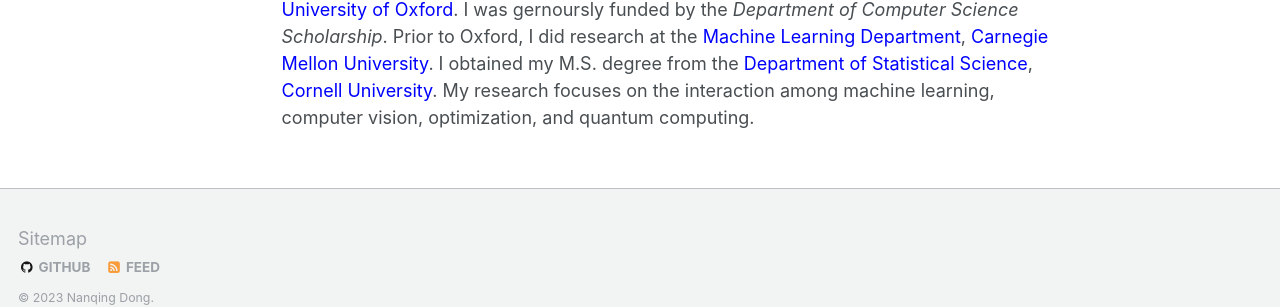
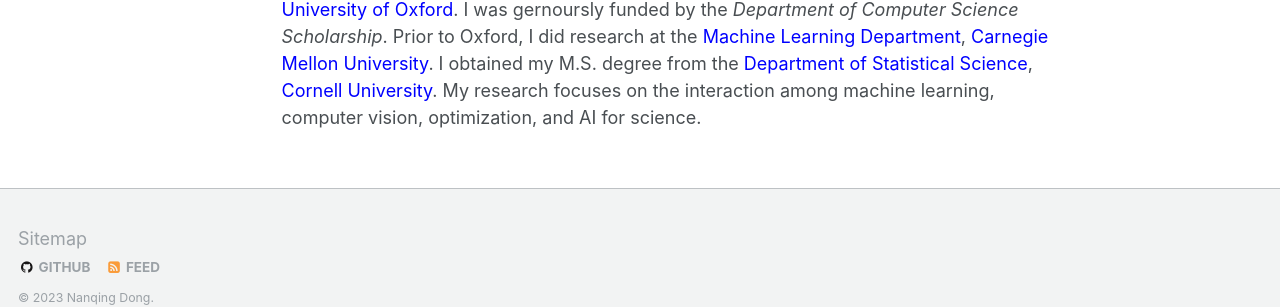
Before and after one commit to eveningdong/eveningdong.github.io, a Jekyll site: the page built from _pages/about.md, in a window 1280 px wide and 1088 px high. Shown: the part 744-1051 px from the top of the window. Built offline with Jekyll 4.4.1, drawn with Linux system fonts in a browser that asks for light colours; some web fonts are replaced.

Commit message:
update pub

```diff
--- a/_pages/about.md
+++ b/_pages/about.md
@@ -12,4 +12,4 @@
 
 **About Me**
 
-I earned my Ph.D. in Computer Science from the [<span style="color:blue">Department of Computer Science</span>](http://www.cs.ox.ac.uk), [<span style="color:blue">University of Oxford</span>](http://www.ox.ac.uk). I was gernoursly funded by the *Department of Computer Science Scholarship*. Prior to Oxford, I did research at the [<span style="color:blue">Machine Learning Department</span>](https://www.ml.cmu.edu), [<span style="color:blue">Carnegie Mellon University</span>](https://www.cmu.edu). I obtained my M.S. degree from the [<span style="color:blue">Department of Statistical Science</span>](https://stat.cornell.edu), [<span style="color:blue">Cornell University</span>](https://www.cornell.edu). My research focuses on the interaction among machine learning, computer vision, optimization, and quantum computing.
+I earned my Ph.D. in Computer Science from the [<span style="color:blue">Department of Computer Science</span>](http://www.cs.ox.ac.uk), [<span style="color:blue">University of Oxford</span>](http://www.ox.ac.uk). I was gernoursly funded by the *Department of Computer Science Scholarship*. Prior to Oxford, I did research at the [<span style="color:blue">Machine Learning Department</span>](https://www.ml.cmu.edu), [<span style="color:blue">Carnegie Mellon University</span>](https://www.cmu.edu). I obtained my M.S. degree from the [<span style="color:blue">Department of Statistical Science</span>](https://stat.cornell.edu), [<span style="color:blue">Cornell University</span>](https://www.cornell.edu). My research focuses on the interaction among machine learning, computer vision, optimization, and AI for science.
```
Also changed, not shown: _pages/publications.md (+0 -16 lines).
